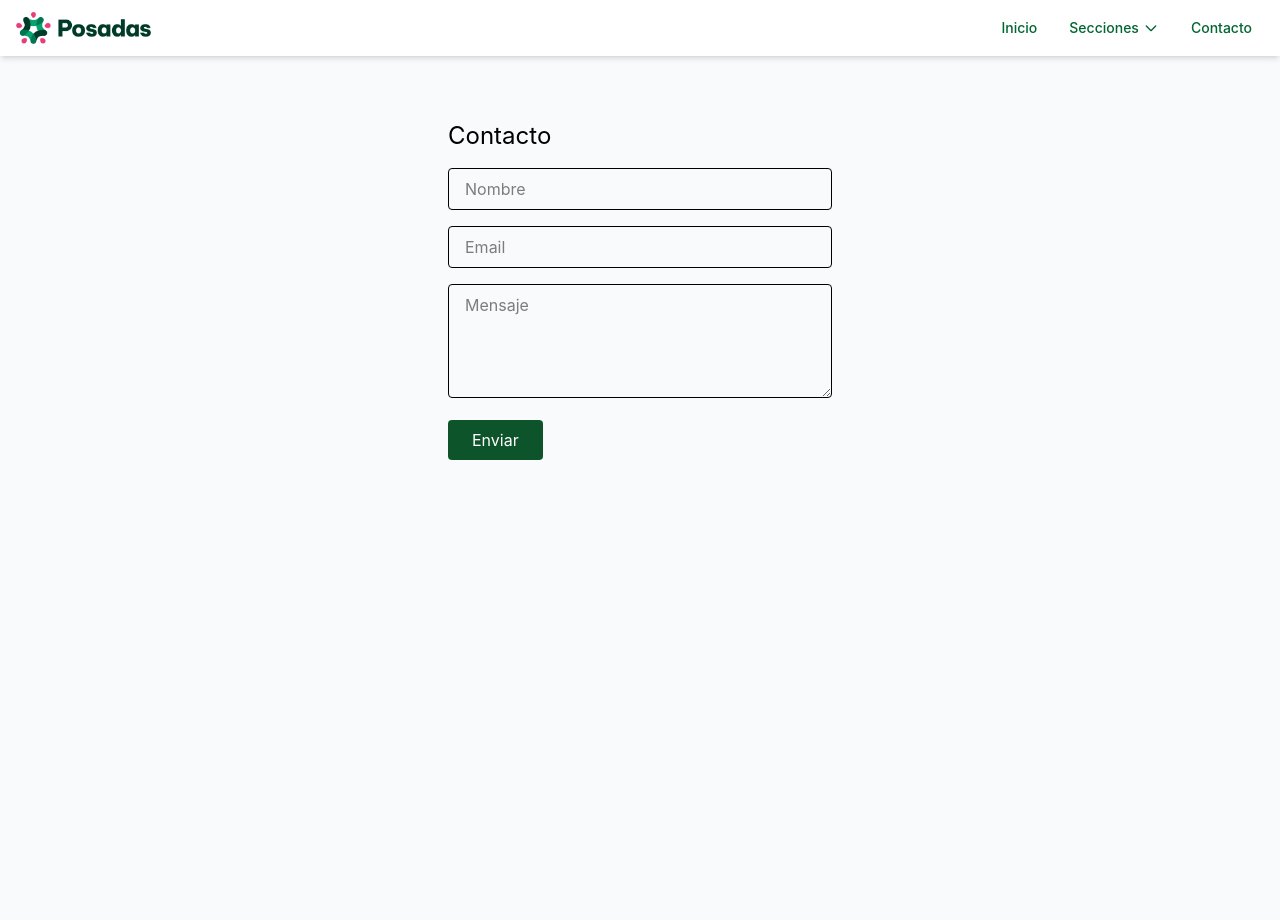
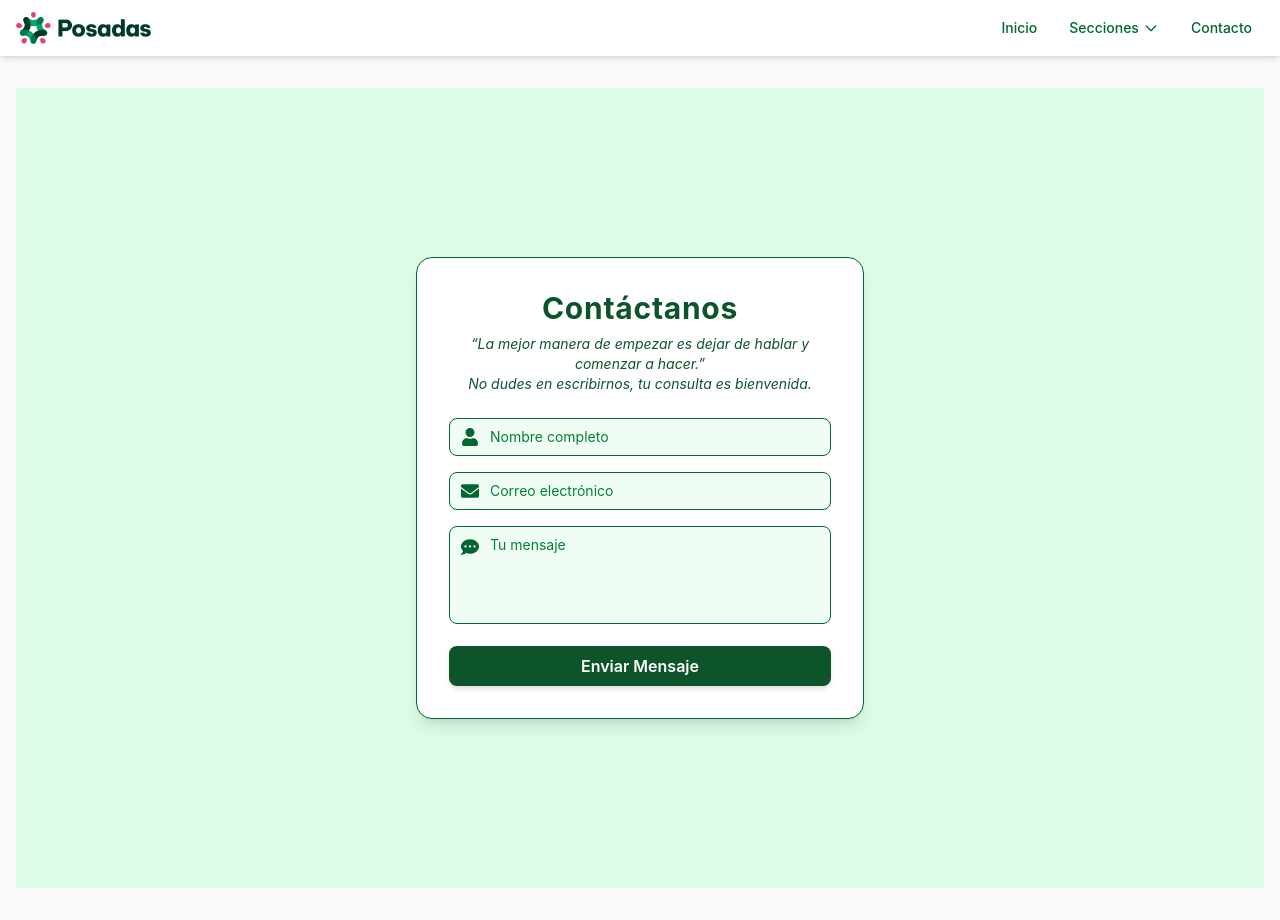
Before and after one commit to Pir4te64/my-eventos-appfinal, a React (Vite) app: page /contacto in a window 1280 px wide. Before the commit the page ends 800 px from the top, so only its background shows below. Built offline with nearby package versions, Linux system fonts and the light colour scheme; a web font is replaced by a local one.

Commit message:
Enhance Contact page layout and styling with new design elements. Update form inputs to include icons and improve accessibility. Add fade-in animation for a smoother user experience.

```diff
--- a/src/pages/Contacto.jsx
+++ b/src/pages/Contacto.jsx
@@ -1,13 +1,36 @@
+import { FaUser, FaEnvelope, FaCommentDots } from 'react-icons/fa';
+
 export default function Contacto() {
-    return (
-      <div className="p-8 max-w-md mx-auto">
-        <h2 className="text-2xl mb-4">Contacto</h2>
+  return (
+    <div className="min-h-screen flex flex-col justify-center items-center bg-green-100 py-12 px-4">
+      <div className="max-w-md w-full mx-auto bg-white rounded-2xl shadow-lg p-8 border border-green-800 animate-fadeInUp">
+        <h2 className="text-3xl font-bold text-center text-green-900 mb-2 tracking-wide">Contáctanos</h2>
+        <p className="text-center text-green-900 mb-6 text-sm italic">“La mejor manera de empezar es dejar de hablar y comenzar a hacer.”<br/>No dudes en escribirnos, tu consulta es bienvenida.</p>
         <form className="space-y-4">
-          <input type="text" placeholder="Nombre" className="w-full px-4 py-2 border rounded" />
-          <input type="email" placeholder="Email" className="w-full px-4 py-2 border rounded" />
-          <textarea placeholder="Mensaje" className="w-full px-4 py-2 border rounded" rows="4" />
-          <button type="submit" className="px-6 py-2 bg-green-900 text-white rounded">Enviar</button>
+          <div className="relative">
+            <FaUser className="absolute left-3 top-1/2 -translate-y-1/2 text-green-800 text-lg transition-colors duration-300" />
+            <input type="text" placeholder="Nombre completo" className="w-full pl-10 pr-4 py-2 border border-green-800 rounded-lg text-sm focus:ring-2 focus:ring-green-900 focus:border-green-900 transition outline-none bg-green-50 placeholder:text-green-700" />
+          </div>
+          <div className="relative">
+            <FaEnvelope className="absolute left-3 top-1/2 -translate-y-1/2 text-green-800 text-lg transition-colors duration-300" />
+            <input type="email" placeholder="Correo electrónico" className="w-full pl-10 pr-4 py-2 border border-green-800 rounded-lg text-sm focus:ring-2 focus:ring-green-900 focus:border-green-900 transition outline-none bg-green-50 placeholder:text-green-700" />
+          </div>
+          <div className="relative">
+            <FaCommentDots className="absolute left-3 top-3 text-green-800 text-lg transition-colors duration-300" />
+            <textarea placeholder="Tu mensaje" rows={4} className="w-full pl-10 pr-4 py-2 border border-green-800 rounded-lg text-sm focus:ring-2 focus:ring-green-900 focus:border-green-900 transition outline-none bg-green-50 placeholder:text-green-700 resize-none" />
+          </div>
+          <button type="submit" className="w-full py-2 bg-green-900 hover:bg-green-700 text-white font-semibold rounded-lg transition-all duration-300 shadow-md hover:scale-105 hover:shadow-lg animate-fadeInUp delay-200">Enviar Mensaje</button>
         </form>
       </div>
-    )
-  }
+      <style>{`
+        @keyframes fadeInUp {
+          0% { opacity: 0; transform: translateY(40px); }
+          100% { opacity: 1; transform: translateY(0); }
+        }
+        .animate-fadeInUp {
+          animation: fadeInUp 0.8s cubic-bezier(.4,0,.2,1) both;
+        }
+      `}</style>
+    </div>
+  )
+}
```
